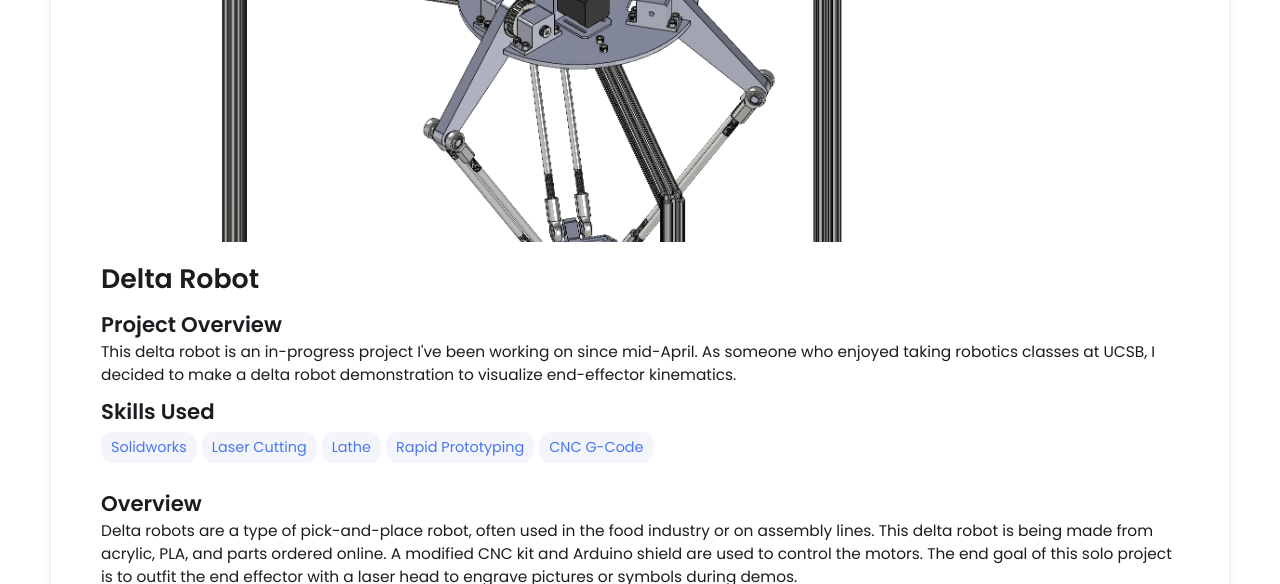
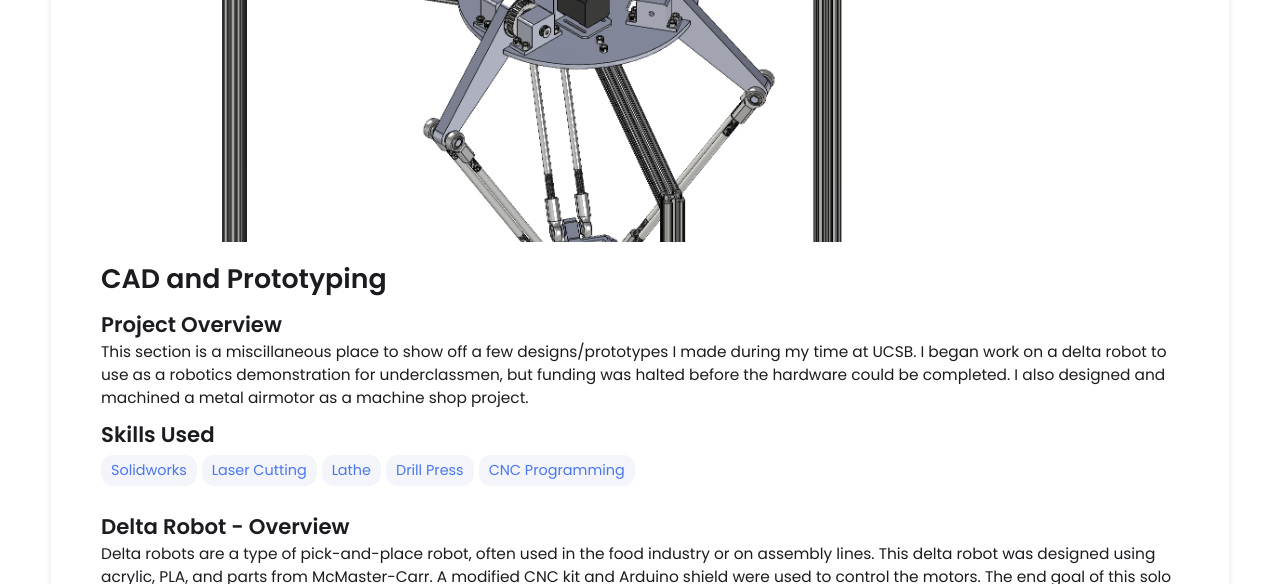
Before and after one commit to rileytinianov/rileytinianov.github.io, a Jekyll site: the page built from _projects/Delta Robot/index.md, in a window 1280 px wide and 1400 px high, scrolled down 248 px, cut to the strip 0-584 px from the top of the window. Built offline with Jekyll 4.4.1, drawn with Linux system fonts in a browser that asks for light colours; some of the changed text lies outside the part shown.

Commit message:
Update index.md
delta robot update

```diff
--- a/_projects/Delta Robot/index.md
+++ b/_projects/Delta Robot/index.md
@@ -1,28 +1,19 @@
 ---
 layout: post
-title: Delta Robot
-description:  This delta robot is an in-progress project I've been working on since mid-April. As someone who enjoyed taking robotics classes at UCSB, I decided to make a delta robot demonstration to visualize end-effector kinematics.
+title: CAD and Prototyping
+description:  This section is a miscillaneous place to show off a few designs/prototypes I made during my time at UCSB. I began work on a delta robot to use as a robotics demonstration for underclassmen, but funding was halted before the hardware could be completed. I also designed and machined a metal airmotor as a machine shop project.
+
 skills:
 - Solidworks
 - Laser Cutting
 - Lathe
-- Rapid Prototyping
-- CNC G-Code
+- Drill Press
+- CNC Programming
 main-image: /ASSEM - Full Robot.PNG
 ---
 
-## Overview
-Delta robots are a type of pick-and-place robot, often used in the food industry or on assembly lines. This delta robot is being made from acrylic, PLA, and parts ordered online. A modified CNC kit and Arduino shield are used to control the motors. The end goal of this solo project is to outfit the end effector with a laser head to engrave pictures or symbols during demos.
-
-<div style="display: flex; gap: 10px;">
-  <img src="/imagesreal/FullRobot.png" height="300" alt="Hub1">
-</div>
-View of robot after first assembly
-
----
-
-## CAD
-All parts of the robot were designed and assembled in Solidworks to ensure meshing between components.
+## Delta Robot - Overview
+Delta robots are a type of pick-and-place robot, often used in the food industry or on assembly lines. This delta robot was designed using acrylic, PLA, and parts from McMaster-Carr. A modified CNC kit and Arduino shield were used to control the motors. The end goal of this solo project was to outfit the end effector with a laser head to engrave pictures or symbols during demos. All parts of the robot were designed and assembled in Solidworks with to proper GD&T standards to ensure proper hole sizes and interference fits.
 
 <div style="display: flex; gap: 10px;">
   <img src="/imagesreal/ASSEM - Full Robot.PNG" height="500" alt="Hub1">
@@ -31,12 +22,15 @@ All parts of the robot were designed and assembled in Solidworks to ensure meshi
 
 ---
 
-## Manufacturing
-The robot is made primarily of PLA and acrylic, which were 3D-printed and laser cut respectively. All universal joints hinge on wooden dowel axles, which were sawed and lathed to ensure proper fit. Any steel components were ordered directly from McMaster Carr and modified in-house. GD&T specifications were followed to ensure proper hole sizes and interference fits.
+## Delta Robot - Manufacturing
+The robot is made primarily of PLA and acrylic, which were 3D-printed and laser cut respectively. All universal joints hinge on wooden dowel axles, which were sawed and lathed to ensure proper fit. Any steel components were ordered directly from McMaster Carr and modified in-house. Progress on the robot stopped when I graduated as I was no longer able to order the parts needed to finalize the design.
 
 <div style="display: flex; gap: 10px;">
   <img src="/imagesreal/3D parts.png" height="300" alt="Hub1">
+  <img src="/imagesreal/FullRobot.png" height="300" alt="Hub1">
 </div>
 Initial acrylic design and assembly
 
 ---
+
+## Air Motor
```
